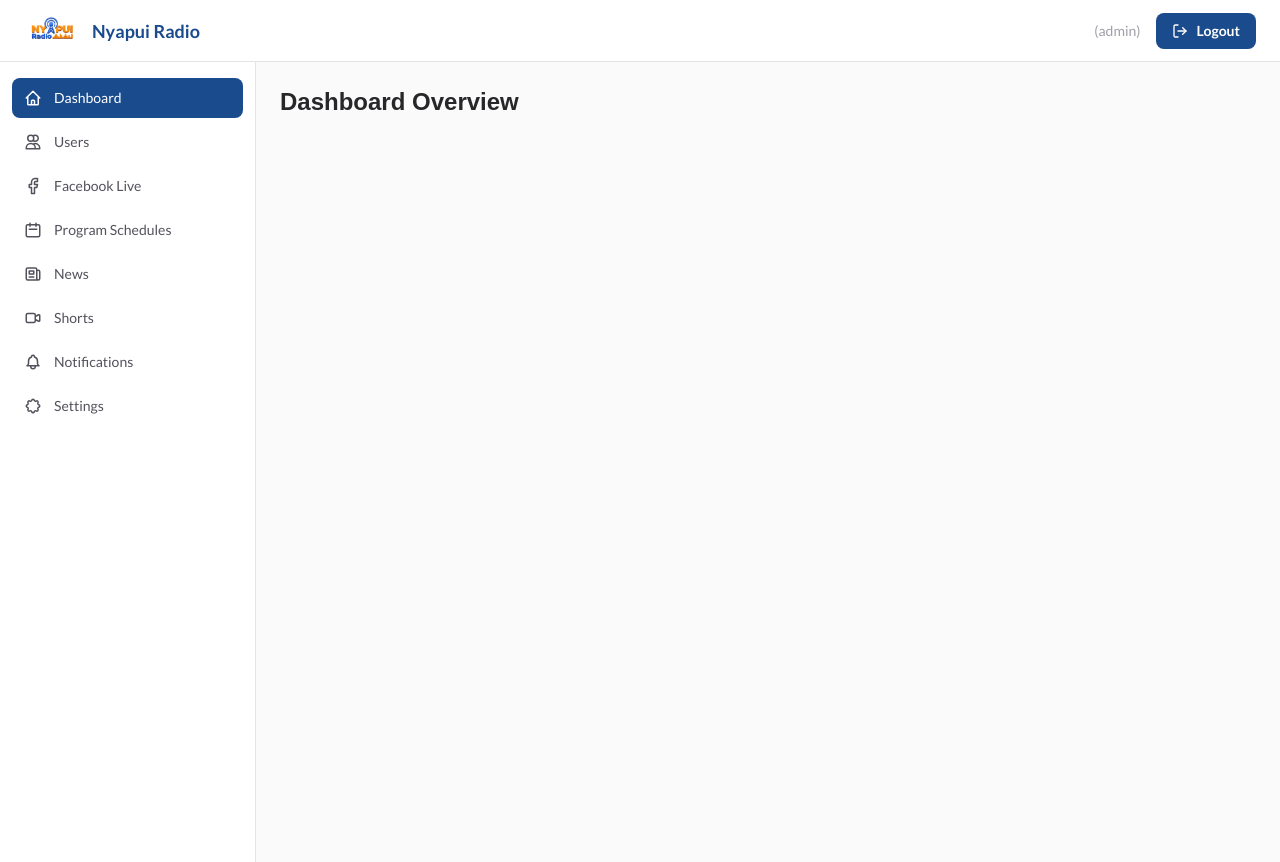
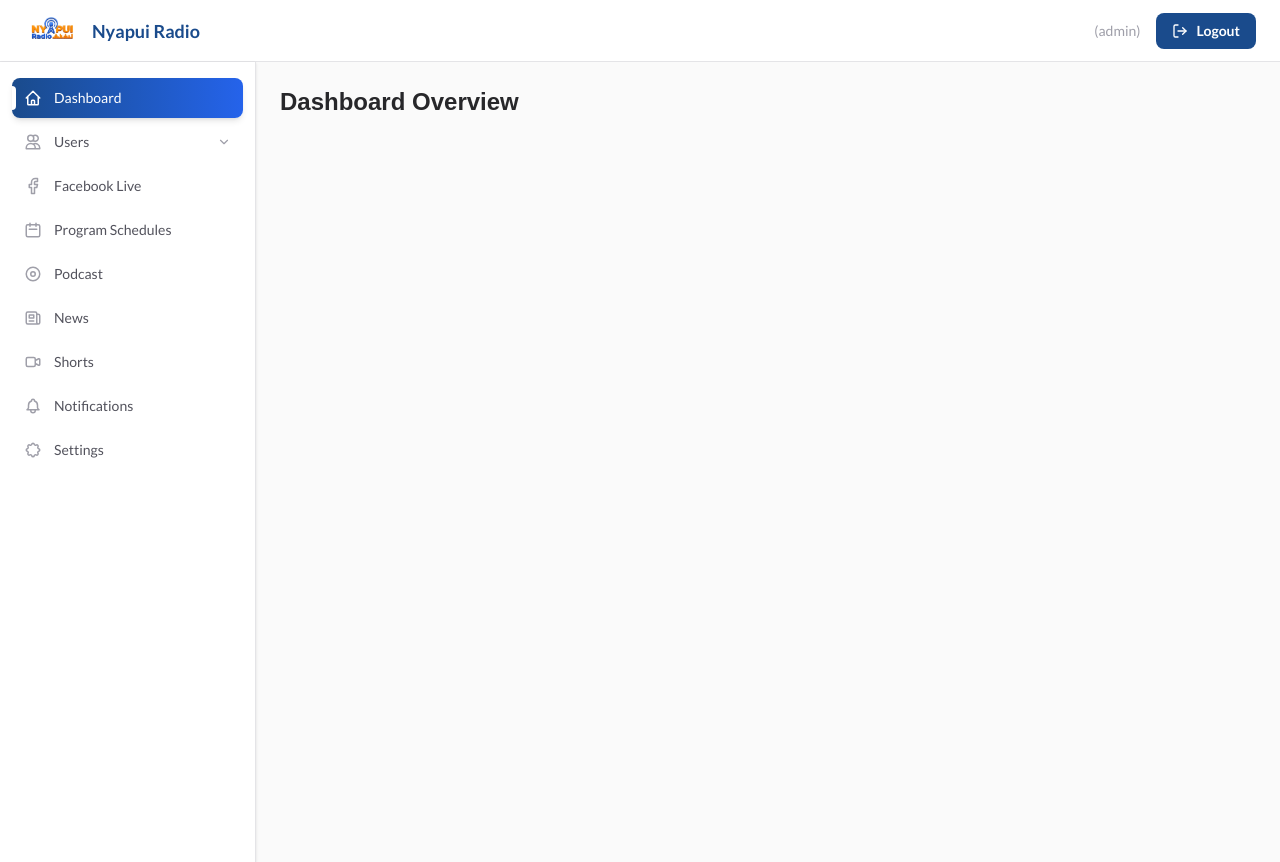
Before and after one commit to Med-dev-sl/Nyapui-Radio, a Next.js app: page /admin/dashboard in a window 1280 px wide. Built offline with nearby package versions, Linux system fonts and the light colour scheme; sample sign-in values are in the browser's storage; a web font is replaced by a local one.

Commit message:
feat: enhance Sidebar with collapsible Users section and add animation effects

```diff
--- a/app/components/sidebar.tsx
+++ b/app/components/sidebar.tsx
@@ -1,13 +1,22 @@
 "use client";
 
+import { useState } from "react";
 import Link from "next/link";
 import { usePathname } from "next/navigation";
 
 const links = [
   { label: "Dashboard", href: "/admin/dashboard", icon: "M3 12l2-2m0 0l7-7 7 7M5 10v10a1 1 0 001 1h3m10-11l2 2m-2-2v10a1 1 0 01-1 1h-3m-6 0a1 1 0 001-1v-4a1 1 0 011-1h2a1 1 0 011 1v4a1 1 0 001 1m-6 0h6" },
-  { label: "Users", href: "/admin/users", icon: "M12 4.354a4 4 0 110 5.292M15 21H3v-1a6 6 0 0112 0v1zm0 0h6v-1a6 6 0 00-9-5.197M13 7a4 4 0 11-8 0 4 4 0 018 0z" },
+  {
+    label: "Users",
+    icon: "M12 4.354a4 4 0 110 5.292M15 21H3v-1a6 6 0 0112 0v1zm0 0h6v-1a6 6 0 00-9-5.197M13 7a4 4 0 11-8 0 4 4 0 018 0z",
+    children: [
+      { label: "Application Users", href: "/admin/users/application" },
+      { label: "System Users", href: "/admin/users/system" },
+    ],
+  },
   { label: "Facebook Live", href: "/admin/facebook-live", icon: "M18 2h-3a5 5 0 00-5 5v3H7v4h3v8h4v-8h3l1-4h-4V7a1 1 0 011-1h3V2z" },
   { label: "Program Schedules", href: "/admin/schedules", icon: "M8 7V3m8 4V3m-9 8h10M5 21h14a2 2 0 002-2V7a2 2 0 00-2-2H5a2 2 0 00-2 2v12a2 2 0 002 2z" },
+  { label: "Podcast", href: "/admin/podcast", icon: "M12 21a9 9 0 100-18 9 9 0 000 18z M12 15a3 3 0 100-6 3 3 0 000 6z M9 12a3 3 0 016 0" },
   { label: "News", href: "/admin/news", icon: "M19 20H5a2 2 0 01-2-2V6a2 2 0 012-2h10a2 2 0 012 2v1m2 13a2 2 0 01-2-2V7m2 13a2 2 0 002-2V9a2 2 0 00-2-2h-2m-4-3H9M7 16h6M7 8h6v4H7V8z" },
   { label: "Shorts", href: "/admin/shorts", icon: "M15 10l4.553-2.276A1 1 0 0121 8.618v6.764a1 1 0 01-1.447.894L15 14M5 18h8a2 2 0 002-2V8a2 2 0 00-2-2H5a2 2 0 00-2 2v8a2 2 0 002 2z" },
   { label: "Notifications", href: "/admin/notifications", icon: "M15 17h5l-1.405-1.405A2.032 2.032 0 0118 14.158V11a6.002 6.002 0 00-4-5.659V5a2 2 0 10-4 0v.341C7.67 6.165 6 8.388 6 11v3.159c0 .538-.214 1.055-.595 1.436L4 17h5m6 0v1a3 3 0 11-6 0v-1m6 0H9" },
@@ -16,24 +25,119 @@ const links = [
 
 export default function Sidebar() {
   const pathname = usePathname();
+  const [openUsers, setOpenUsers] = useState(false);
+
+  const isUsersActive =
+    pathname === "/admin/users/application" || pathname === "/admin/users/system";
 
   return (
-    <aside className="w-64 bg-white border-r border-zinc-200 min-h-screen flex flex-col py-4">
+    <aside className="w-64 bg-white border-r border-zinc-200 min-h-screen flex flex-col py-4 shadow-sm">
       <nav className="flex flex-col gap-1 px-3">
-        {links.map((link) => {
+        {links.map((link, i) => {
+          if ("children" in link) {
+            return (
+              <div key={link.label} className="animate-fade-slide-in" style={{ animationDelay: `${i * 0.05}s` }}>
+                <button
+                  onClick={() => setOpenUsers(!openUsers)}
+                  className={`group relative w-full flex items-center justify-between rounded-lg px-3 py-2.5 text-sm font-medium transition-all duration-200 ${
+                    isUsersActive
+                      ? "bg-gradient-to-r from-[#1a4b8c] to-[#2563eb] text-white shadow-md"
+                      : "text-zinc-600 hover:bg-zinc-50 hover:text-zinc-900 hover:shadow-sm"
+                  }`}
+                >
+                  {isUsersActive && (
+                    <span className="absolute left-0 top-1/2 -translate-y-1/2 w-1 h-6 bg-white rounded-r-full" />
+                  )}
+                  <span className="flex items-center gap-3">
+                    <svg
+                      width="18"
+                      height="18"
+                      viewBox="0 0 24 24"
+                      fill="none"
+                      stroke="currentColor"
+                      strokeWidth="2"
+                      strokeLinecap="round"
+                      strokeLinejoin="round"
+                      className={`transition-transform duration-200 group-hover:scale-110 ${
+                        isUsersActive ? "text-white" : "text-zinc-400 group-hover:text-[#1a4b8c]"
+                      }`}
+                    >
+                      <path d={link.icon} />
+                    </svg>
+                    {link.label}
+                  </span>
+                  <svg
+                    width="14"
+                    height="14"
+                    viewBox="0 0 24 24"
+                    fill="none"
+                    stroke="currentColor"
+                    strokeWidth="2"
+                    strokeLinecap="round"
+                    strokeLinejoin="round"
+                    className={`transition-all duration-300 ${openUsers ? "rotate-180" : ""} ${
+                      isUsersActive ? "text-white/80" : "text-zinc-400"
+                    }`}
+                  >
+                    <polyline points="6 9 12 15 18 9" />
+                  </svg>
+                </button>
+                {openUsers && (
+                  <div className="ml-6 mt-1 flex flex-col gap-1 overflow-hidden animate-slide-down">
+                    {link.children.map((child) => {
+                      const active = pathname === child.href;
+                      return (
+                        <Link
+                          key={child.href}
+                          href={child.href}
+                          className={`relative rounded-lg px-3 py-2 text-sm transition-all duration-200 ${
+                            active
+                              ? "bg-gradient-to-r from-[#1a4b8c] to-[#2563eb] text-white shadow-md"
+                              : "text-zinc-500 hover:bg-zinc-50 hover:text-zinc-900 hover:pl-5"
+                          }`}
+                        >
+                          {active && (
+                            <span className="absolute left-0 top-1/2 -translate-y-1/2 w-1 h-4 bg-white rounded-r-full" />
+                          )}
+                          {child.label}
+                        </Link>
+                      );
+                    })}
+                  </div>
+                )}
+              </div>
+            );
+          }
+
           const active = pathname === link.href;
           return (
             <Link
               key={link.href}
-              href={link.href}
-              className={`flex items-center gap-3 rounded-lg px-3 py-2.5 text-sm font-medium transition-colors ${
+              href={link.href!}
+              className={`animate-fade-slide-in group relative flex items-center gap-3 rounded-lg px-3 py-2.5 text-sm font-medium transition-all duration-200 ${
                 active
-                  ? "bg-[#1a4b8c] text-white"
-                  : "text-zinc-600 hover:bg-zinc-100 hover:text-zinc-900"
+                  ? "bg-gradient-to-r from-[#1a4b8c] to-[#2563eb] text-white shadow-md"
+                  : "text-zinc-600 hover:bg-zinc-50 hover:text-zinc-900 hover:shadow-sm hover:pl-4"
               }`}
+              style={{ animationDelay: `${i * 0.05}s` }}
             >
-              <svg width="18" height="18" viewBox="0 0 24 24" fill="none" stroke="currentColor" strokeWidth="2" strokeLinecap="round" strokeLinejoin="round">
-                <path d={link.icon} />
+              {active && (
+                <span className="absolute left-0 top-1/2 -translate-y-1/2 w-1 h-6 bg-white rounded-r-full" />
+              )}
+              <svg
+                width="18"
+                height="18"
+                viewBox="0 0 24 24"
+                fill="none"
+                stroke="currentColor"
+                strokeWidth="2"
+                strokeLinecap="round"
+                strokeLinejoin="round"
+                className={`transition-all duration-200 group-hover:scale-110 ${
+                  active ? "text-white" : "text-zinc-400 group-hover:text-[#1a4b8c]"
+                }`}
+              >
+                <path d={link.icon!} />
               </svg>
               {link.label}
             </Link>
--- a/app/globals.css
+++ b/app/globals.css
@@ -50,3 +50,39 @@ h1, h2, h3, h4, h5, h6 {
 .animate-shake {
   animation: shake 0.6s ease-in-out;
 }
+
+@keyframes slide-down {
+  0% { opacity: 0; transform: translateY(-8px); max-height: 0; }
+  100% { opacity: 1; transform: translateY(0); max-height: 200px; }
+}
+
+@keyframes slide-up {
+  0% { opacity: 1; transform: translateY(0); max-height: 200px; }
+  100% { opacity: 0; transform: translateY(-8px); max-height: 0; }
+}
+
+@keyframes fade-slide-in {
+  0% { opacity: 0; transform: translateX(-12px); }
+  100% { opacity: 1; transform: translateX(0); }
+}
+
+@keyframes pulse-glow {
+  0%, 100% { box-shadow: 0 0 0 0 rgba(26, 75, 140, 0.15); }
+  50% { box-shadow: 0 0 0 6px rgba(26, 75, 140, 0); }
+}
+
+.animate-slide-down {
+  animation: slide-down 0.25s ease-out forwards;
+}
+
+.animate-fade-slide-in {
+  animation: fade-slide-in 0.4s ease-out forwards;
+}
+
+.hover-lift {
+  transition: transform 0.2s ease, box-shadow 0.2s ease;
+}
+.hover-lift:hover {
+  transform: translateY(-1px);
+  box-shadow: 0 4px 12px rgba(0,0,0,0.08);
+}
```
